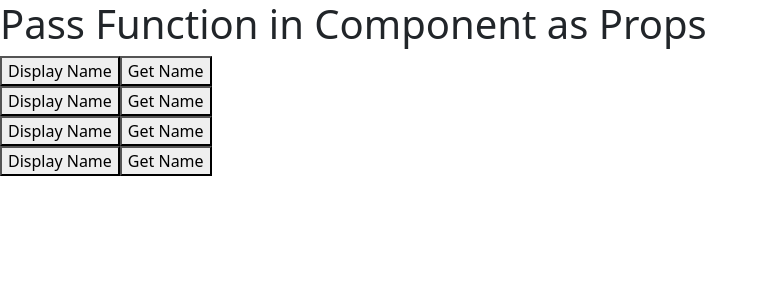
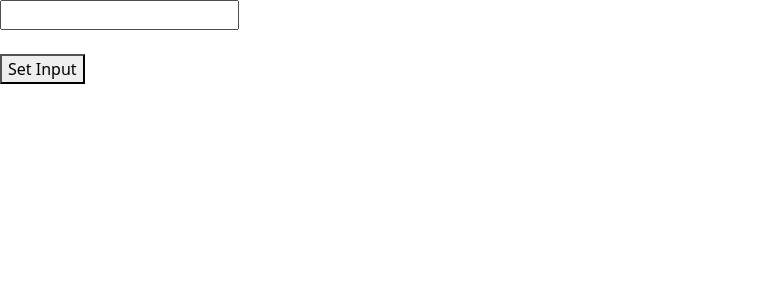
Before and after one commit to sumitbasu116/react-blog, a React (Vite) app: page / in a window 1280 px wide. Shown: the top 300 px of the page, without its empty margins (0-768 px from the left). Built offline with nearby package versions, Linux system fonts and the light colour scheme.

Commit message:
useRef in general

```diff
--- a/src/App.jsx
+++ b/src/App.jsx
@@ -1,24 +1,21 @@
 
-import User from "./User";
+import { useRef } from "react";
+
 function App() {
 
-  const displayName=(name)=>{
-    alert(name);
-  }
+  const inputRef = useRef(null);
 
-  const getName=(name)=>{
-    alert(name);
+  const handleInput=()=>{
+    inputRef.current.value=100;
+    inputRef.current.focus()
   }
 
   return (
     <div>
-      <h1>Pass Function in Component as Props</h1>
-      <User displayName={displayName} name='Sumit' getName={getName}/>
-      <User displayName={displayName} name='Samhita' getName={getName}/>
-      <User displayName={displayName} name='Rai' getName={getName}/>
-      <User displayName={displayName} name='Amit' getName={getName}/>
+      <input type="text" ref={inputRef}/>
+      <br /><br />
+      <button onClick={handleInput}>Set Input</button>
     </div>
-
   )
 }
 export default App;
```
